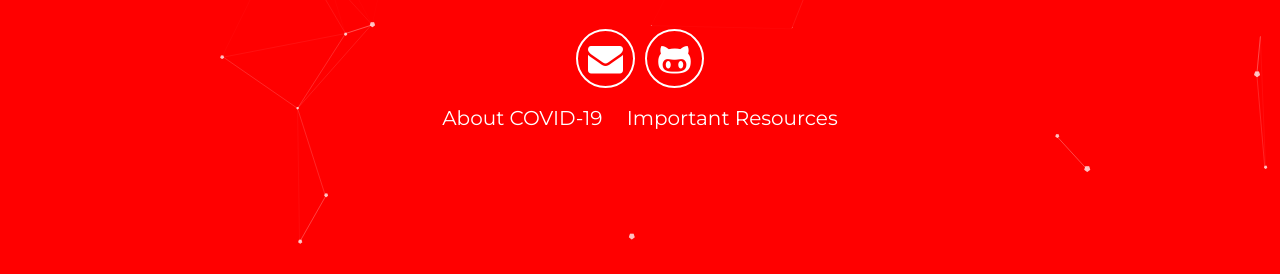
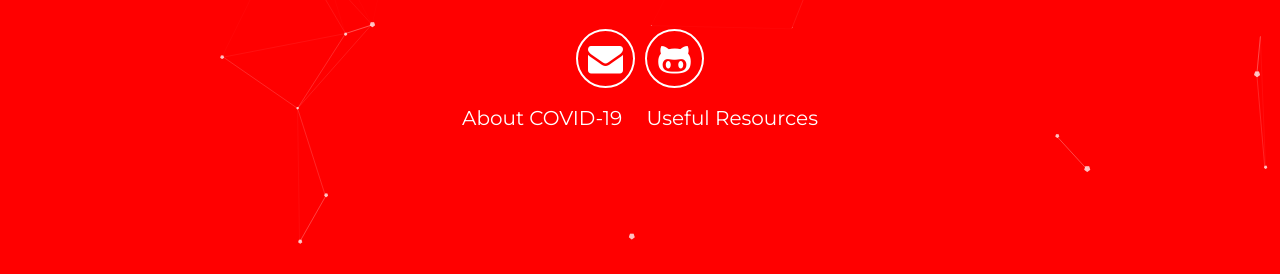
Before and after one commit to covid19inform/home, a Jekyll site: the page built from index.html, in a window 1280 px wide and 900 px high, scrolled down 391 px. Shown: the part 154-428 px from the top of the window. Built offline with Jekyll 4.4.1, drawn with Linux system fonts in a browser that asks for light colours.

Commit message:
Update header.html

```diff
--- a/_includes/header.html
+++ b/_includes/header.html
@@ -10,7 +10,7 @@
       </div>
       <div class="header-links">
         <a class="link" href="#about" data-scroll>About COVID-19</a>
-        <a class="link" href="#projects" data-scroll style="text-align:center">Important Resources</a>
+        <a class="link" href="#projects" data-scroll style="text-align:center">Useful Resources</a>
       </div>
   </div>
   <a class="down" href="#about" data-scroll><i class="icon fa fa-chevron-down" aria-hidden="true"></i></a>
```
